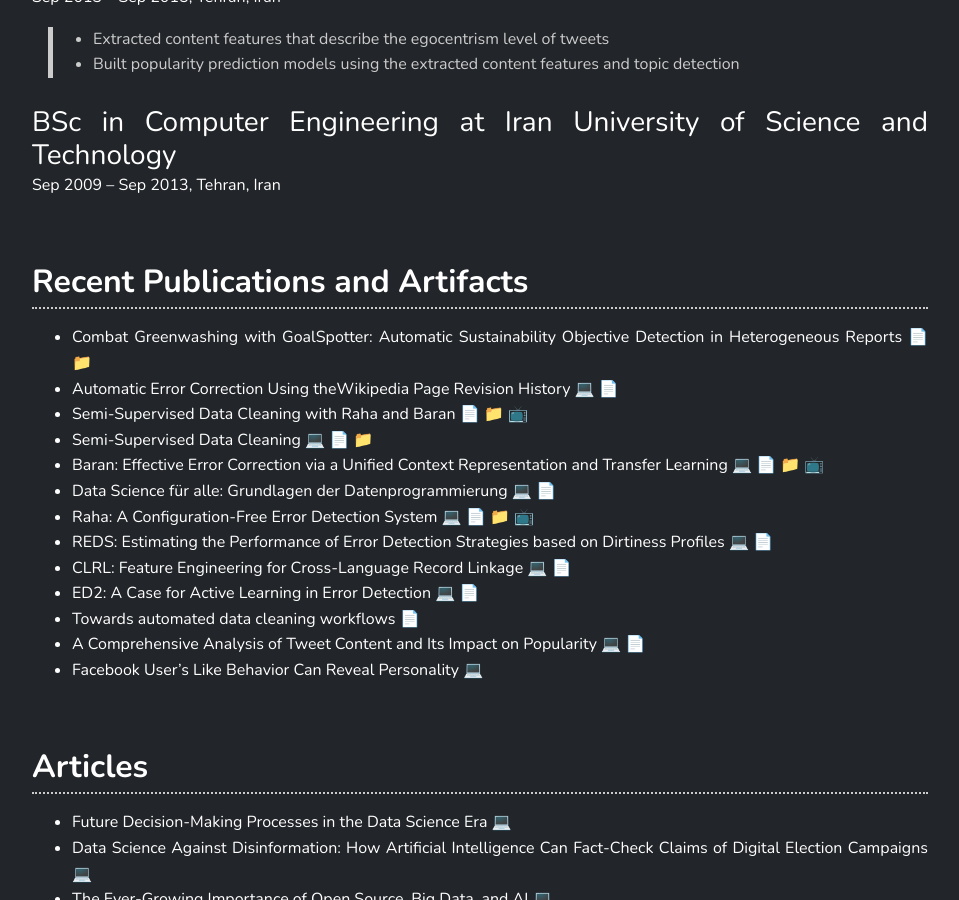
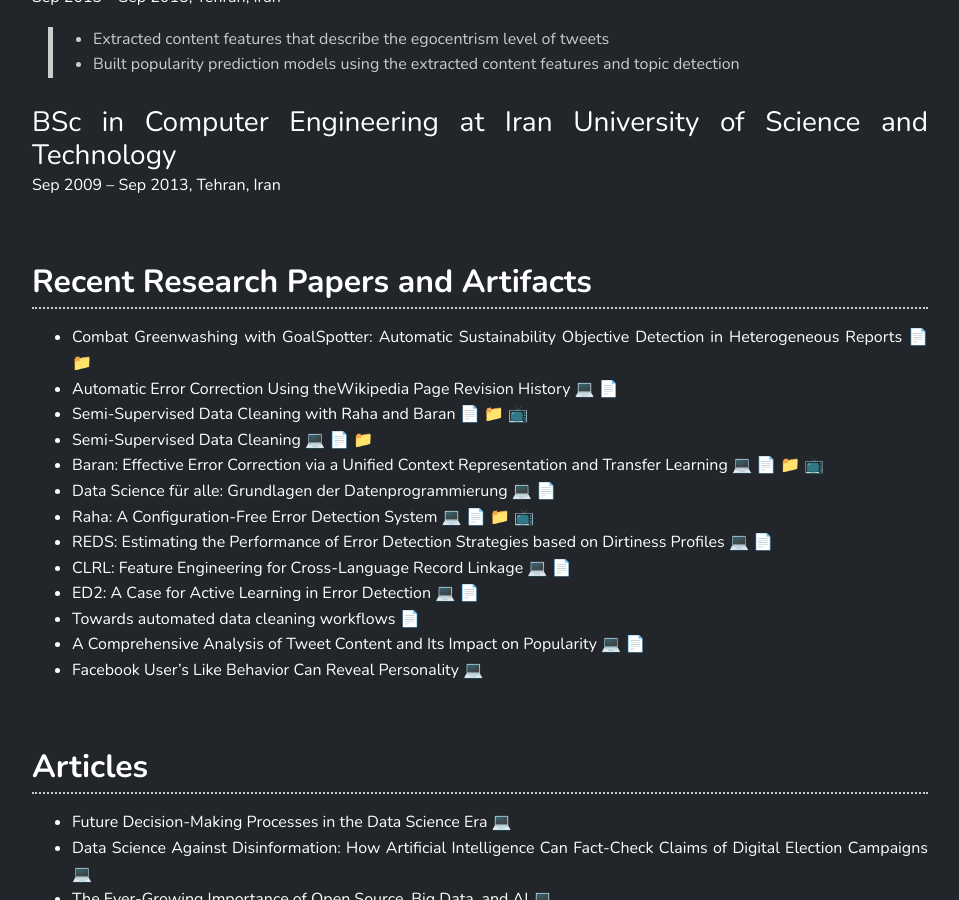
Before and after one commit to sw3do/m-mahdavi.github.io, a Jekyll site: the page built from index.md, in a window 1280 px wide and 900 px high, scrolled down 2037 px. Shown: the whole window, without its empty margins (160-1119 px from the left). Built offline with Jekyll 4.4.1, drawn with Linux system fonts in a browser that asks for light colours.

Commit message:
new website added.

```diff
--- a/_includes/sections/publications.md
+++ b/_includes/sections/publications.md
@@ -1,4 +1,4 @@
-## Recent Publications and Artifacts
+## Recent Research Papers and Artifacts
 
 - Combat Greenwashing with GoalSpotter: Automatic Sustainability Objective Detection in Heterogeneous Reports
 [<span class="emoji">📄</span>](/assets/pdfs/mahdavi2024combat.pdf)
```
